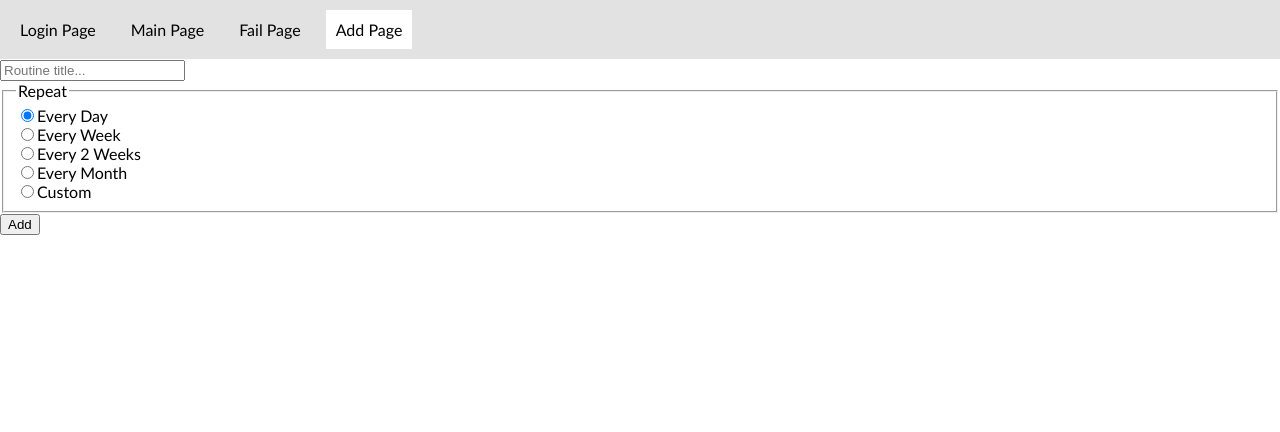
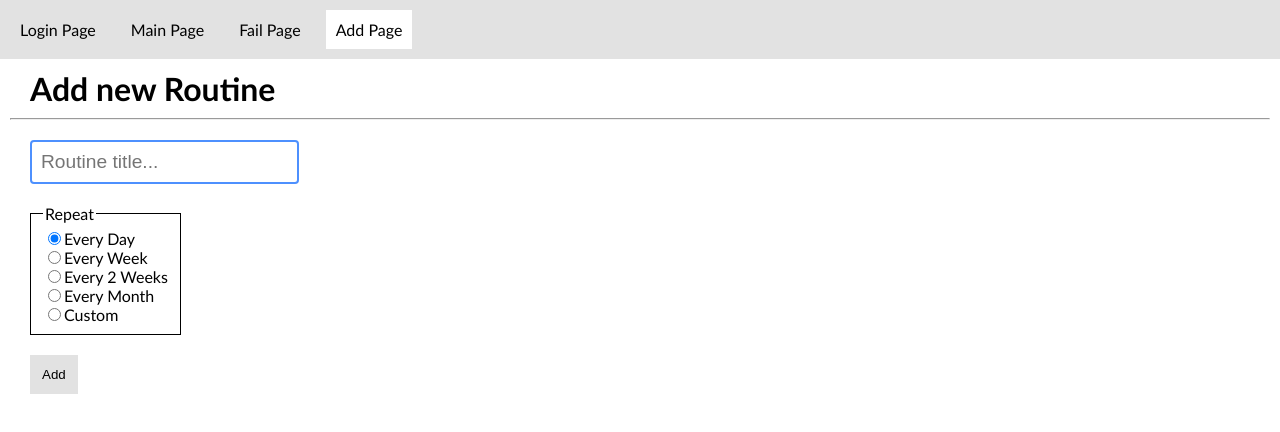
Before and after one commit to TheGhost902/routine-check-front, a React app: page /add in a window 1280 px wide. Shown: the top 432 px of the page. Built offline with nearby package versions, Linux system fonts and the light colour scheme.

Commit message:
added css to AddScreen component

```diff
--- a/src/components/AddScreen.jsx
+++ b/src/components/AddScreen.jsx
@@ -48,15 +48,21 @@ function AddScreen({ addNewRoutine }) {
     }
 
     return (
-        <form onSubmit={formSubmit}>
+        <form onSubmit={formSubmit} className="add-page">
+            <h1 className="std-title">Add new Routine</h1>
+
+            <hr/>
+
             <input
                 type="text"
+                className="add-page__input"
                 placeholder="Routine title..."
+                autoFocus={true}
                 value={titleValue}
                 onChange={e => setTitleValue(e.target.value)}
             />
 
-            <fieldset>
+            <fieldset className="add-page__fieldset">
                 <legend>Repeat</legend>
 
                 <div>
@@ -133,7 +139,7 @@ function AddScreen({ addNewRoutine }) {
 
             </fieldset>
 
-            <button type="submit">Add</button>
+            <button type="submit" className="std-button add-screen__submit-button">Add</button>
         </form>
     )
 }
--- a/src/main.css
+++ b/src/main.css
@@ -261,3 +261,27 @@ ul {
 
     margin: 20px 0;
 }
+
+
+/* AddPage.jsx */
+.add-page {
+    padding: 10px;
+}
+.add-page__input {
+    margin: 20px;
+    padding: 10px;
+
+    border: 1px solid black;
+
+    font-size: 1.2rem;
+}
+.add-page__fieldset {
+    margin: 0 20px 20px 20px;
+
+    max-width: fit-content;
+
+    border: 1px solid black;
+}
+.add-screen__submit-button {
+    margin-left: 20px;
+}
```
